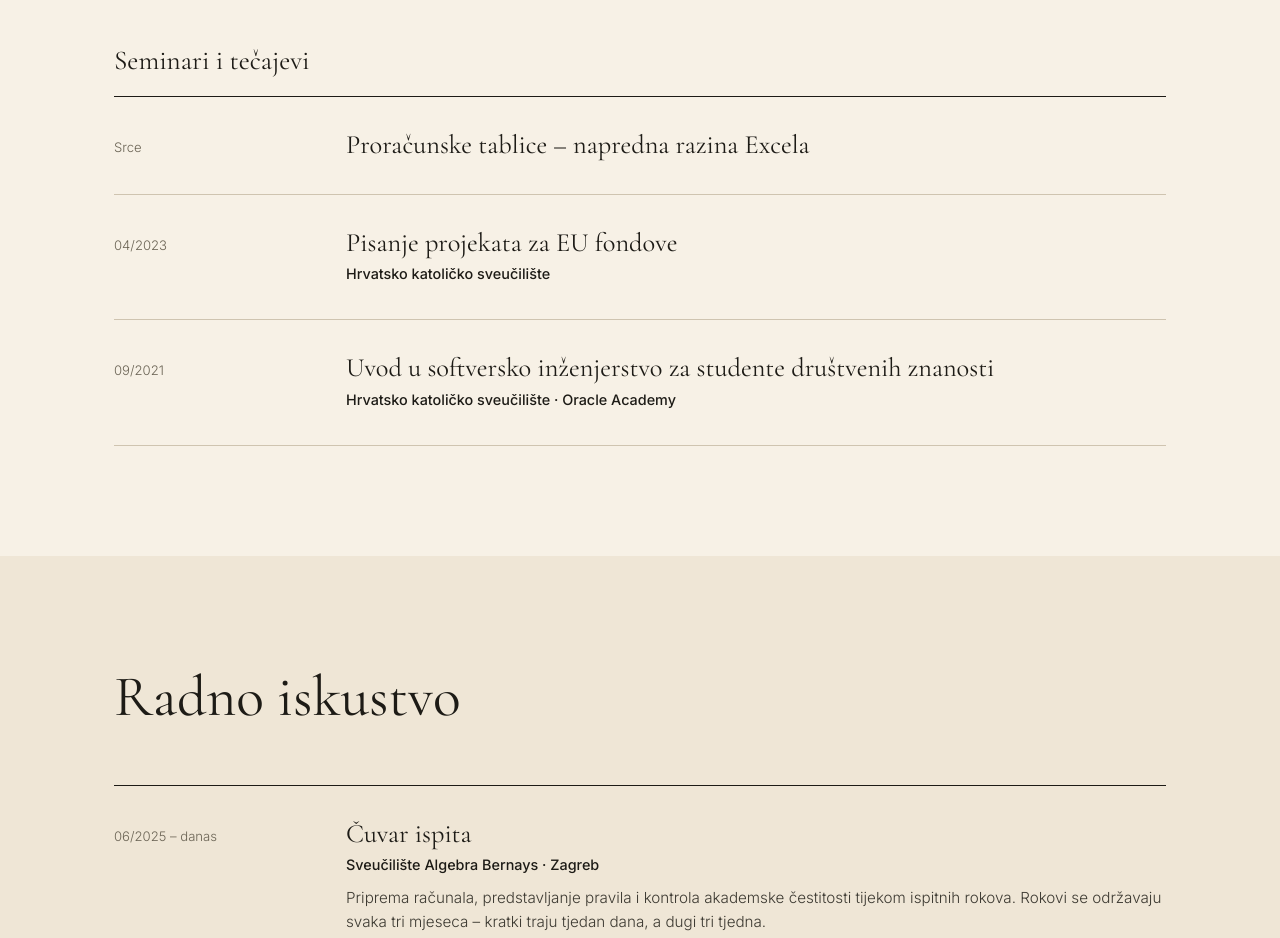
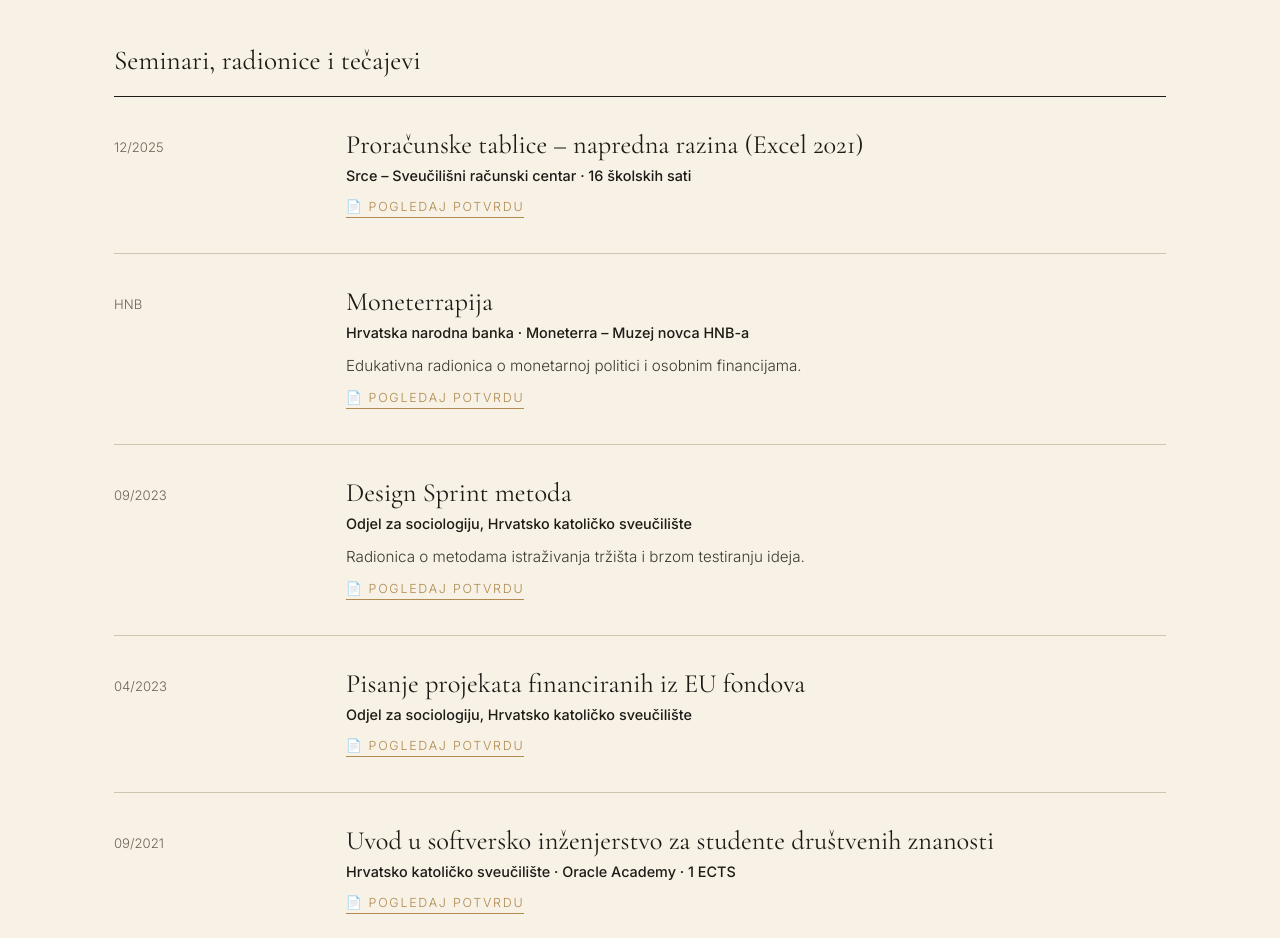
Before and after one commit to treppoantonio/-ivotopis, a plain HTML site: page index.html in a window 1280 px wide. Shown: the part 1800-2738 px from the top of the page. Drawn offline with nearby package versions, Linux system fonts and the light colour scheme.

Commit message:
Dodaj potvrde i certifikate (osobni podaci zacrnjeni), nove radionice
Co-Authored-By: Claude Opus 5.5 <noreply@anthropic.com>
Claude-Session: https://claude.ai/code/session_01VbVStPSikNFmzCztLTbRuz

```diff
--- a/index.html
+++ b/index.html
@@ -87,6 +87,9 @@
   .item p{margin-top:10px}
   .item ul{margin:10px 0 0 18px}
   .item a.more{display:inline-block;margin-top:10px;font-size:.78rem;letter-spacing:.14em;text-transform:uppercase;color:var(--accent);text-decoration:none;border-bottom:1px solid currentColor}
+  .item a.doc{margin-left:0;margin-right:18px}
+  .item a.doc::before{content:"📄 ";}
+  .award a.doc{display:inline-block;margin-top:16px;font-size:.74rem;letter-spacing:.14em;text-transform:uppercase;color:var(--accent);text-decoration:none;border-bottom:1px solid currentColor}
   @media (max-width:700px){.item{grid-template-columns:1fr;gap:6px}}
 
   /* Edu highlight cards (Canva-style 3 columns) */
@@ -213,24 +216,48 @@
         <p>Srednja škola Ivan Švear, Ivanić Grad</p>
       </div>
     </div>
-    <h3 class="reveal" style="font-size:1.7rem;margin:70px 0 20px">Seminari i tečajevi</h3>
+    <h3 class="reveal" style="font-size:1.7rem;margin:70px 0 20px">Seminari, radionice i tečajevi</h3>
     <div class="timeline">
       <div class="item reveal">
-        <div class="date">Srce</div>
-        <div><h3>Proračunske tablice – napredna razina Excela</h3></div>
+        <div class="date">12/2025</div>
+        <div>
+          <h3>Proračunske tablice – napredna razina (Excel 2021)</h3>
+          <div class="org">Srce – Sveučilišni računski centar · 16 školskih sati</div>
+          <a class="more doc" href="certifikati/excel-napredno-srce.pdf" target="_blank" rel="noopener">Pogledaj potvrdu</a>
+        </div>
+      </div>
+      <div class="item reveal">
+        <div class="date">HNB</div>
+        <div>
+          <h3>Moneterrapija</h3>
+          <div class="org">Hrvatska narodna banka · Moneterra – Muzej novca HNB-a</div>
+          <p>Edukativna radionica o monetarnoj politici i osobnim financijama.</p>
+          <a class="more doc" href="certifikati/moneterrapija.jpg" target="_blank" rel="noopener">Pogledaj potvrdu</a>
+        </div>
+      </div>
+      <div class="item reveal">
+        <div class="date">09/2023</div>
+        <div>
+          <h3>Design Sprint metoda</h3>
+          <div class="org">Odjel za sociologiju, Hrvatsko katoličko sveučilište</div>
+          <p>Radionica o metodama istraživanja tržišta i brzom testiranju ideja.</p>
+          <a class="more doc" href="certifikati/design-sprint.jpg" target="_blank" rel="noopener">Pogledaj potvrdu</a>
+        </div>
       </div>
       <div class="item reveal">
         <div class="date">04/2023</div>
         <div>
-          <h3>Pisanje projekata za EU fondove</h3>
-          <div class="org">Hrvatsko katoličko sveučilište</div>
+          <h3>Pisanje projekata financiranih iz EU fondova</h3>
+          <div class="org">Odjel za sociologiju, Hrvatsko katoličko sveučilište</div>
+          <a class="more doc" href="certifikati/eu-fondovi.jpg" target="_blank" rel="noopener">Pogledaj potvrdu</a>
         </div>
       </div>
       <div class="item reveal">
         <div class="date">09/2021</div>
         <div>
           <h3>Uvod u softversko inženjerstvo za studente društvenih znanosti</h3>
-          <div class="org">Hrvatsko katoličko sveučilište · Oracle Academy</div>
+          <div class="org">Hrvatsko katoličko sveučilište · Oracle Academy · 1 ECTS</div>
+          <a class="more doc" href="certifikati/ects-softversko-inzenjerstvo.pdf" target="_blank" rel="noopener">Pogledaj potvrdu</a>
         </div>
       </div>
     </div>
@@ -331,17 +358,19 @@
         <div>
           <h3>Erasmus+ BlendEd – FLIP / Erste Bank</h3>
           <div class="org">UMAIA (Portugal) i Sveučilište u Trieru (Njemačka)</div>
-          <p>Izrada interaktivne društvene igre koja obitelji uči osnovama kućnog budžetiranja. Moje uloge: analiza tržišta (obitelji u Austriji), osmišljavanje pravila i dizajna igre te marketing. Uključeno i predavanje o SCRUM metodologiji.</p>
+          <p>Izrada interaktivne društvene igre koja obitelji uči osnovama kućnog budžetiranja. Moje uloge: analiza tržišta (obitelji u Austriji), osmišljavanje pravila i dizajna igre te marketing. Uključeno i predavanje o SCRUM metodologiji. Nastava uživo u Portu (veljača 2025.) i Trieru (srpanj 2025.) · 8 ECTS.</p>
           <a class="more" href="https://www.unicath.hr/novosti/studenti-sociologije-pod-vodstvom-izv-prof-dr-sc-petre-palic-na-zavrsnoj-fazi-medunarodnog-programa-blended2025" target="_blank" rel="noopener">Više o projektu</a>
+          <a class="more doc" href="certifikati/ects-erasmus-blended.pdf" target="_blank" rel="noopener">Pogledaj potvrdu</a>
         </div>
       </div>
       <div class="item reveal">
-        <div class="date">05/2025</div>
+        <div class="date">03/2025 – 05/2025</div>
         <div>
           <h3>Erasmus+ BIP: Buduća politika u međunarodnom kontekstu</h3>
           <div class="org">Odjel za međunarodne i političke studije, Sveučilište u Łódźu</div>
-          <p>Predavanja o multikulturalizmu, međunarodnim odnosima i politikama SAD-a, Kine, Rusije i Europe, uz debate i igranje uloga političkih aktera.</p>
+          <p>Predavanja o multikulturalizmu, međunarodnim odnosima i politikama SAD-a, Kine, Rusije i Europe, uz debate i igranje uloga političkih aktera. Virtualni dio u ožujku, nastava uživo u Łódźu u svibnju 2025. · 3 ECTS, ocjena odličan (5).</p>
           <a class="more" href="https://www.unicath.hr/novosti/studenti-sociologije-na-erasmus-bip-programu-sveucilista-u-lodzu" target="_blank" rel="noopener">Više o projektu</a>
+          <a class="more doc" href="certifikati/ects-erasmus-bip-lodz.pdf" target="_blank" rel="noopener">Pogledaj potvrdu</a>
         </div>
       </div>
       <div class="item reveal">
@@ -357,7 +386,8 @@
         <div>
           <h3>Pouke iz prošlosti: sukobi, oporavak i otpornost</h3>
           <div class="org">Hrvatsko katoličko sveučilište · za Nanovic Institute for European Studies</div>
-          <p>Prikupljanje podataka, kritički pregled literature i pisanje recenzija na engleskom jeziku. Priprema, provođenje i transkripcija intervjua s osobama koje su doživjele Domovinski rat i prijelaz u civilni život.</p>
+          <p>Prikupljanje podataka, kritički pregled literature i pisanje recenzija na engleskom jeziku. Priprema, provođenje i transkripcija intervjua s osobama koje su doživjele Domovinski rat i prijelaz u civilni život. Projekt je financirao Nanovic Institut Sveučilišta Notre Dame (SAD).</p>
+          <a class="more doc" href="certifikati/potvrda-istrazivanje-nanovic.pdf" target="_blank" rel="noopener">Pogledaj potvrdu</a>
         </div>
       </div>
       <div class="item reveal">
@@ -365,7 +395,8 @@
         <div>
           <h3>Sreća nije u stvarima</h3>
           <div class="org">Hrvatsko katoličko sveučilište</div>
-          <p>Priprema i analiza podataka anketnog istraživanja o ulozi medija, roditelja i vršnjaka u oblikovanju materijalizma kod djece.</p>
+          <p>Priprema i analiza podataka anketnog istraživanja o ulozi medija, roditelja i vršnjaka u oblikovanju materijalizma kod djece. · 2 ECTS</p>
+          <a class="more doc" href="certifikati/ects-sreca-nije-u-stvarima.pdf" target="_blank" rel="noopener">Pogledaj potvrdu</a>
         </div>
       </div>
     </div>
@@ -377,17 +408,19 @@
     <h2 class="reveal">Volontiranje &amp;<br>studentske uloge</h2>
     <div class="timeline">
       <div class="item reveal">
-        <div class="date">09/2025 – danas</div>
+        <div class="date">10/2025 – danas</div>
         <div>
           <h3>Član Senata HKS-a</h3>
-          <p>Zastupanje interesa studenata, prijedlozi izmjena proračuna i nastavnih programa, pomoć u organizaciji događaja.</p>
+          <p>Predstavnik studenata diplomskih studija. Zastupanje interesa studenata, prijedlozi izmjena proračuna i nastavnih programa, pomoć u organizaciji događaja.</p>
+          <a class="more doc" href="certifikati/senat-hks.pdf" target="_blank" rel="noopener">Pogledaj potvrdu</a>
         </div>
       </div>
       <div class="item reveal">
         <div class="date">09/2025 – danas</div>
         <div>
           <h3>Član Vijeća Odjela za sociologiju</h3>
-          <p>Zastupanje studenata sociologije i pomoć u provođenju odjelnih projekata.</p>
+          <p>Izabrani studentski predstavnik za ak. god. 2025./2026. i 2026./2027. Zastupanje studenata sociologije i pomoć u provođenju odjelnih projekata.</p>
+          <a class="more doc" href="certifikati/vijece-odjela-za-sociologiju.pdf" target="_blank" rel="noopener">Pogledaj potvrdu</a>
         </div>
       </div>
       <div class="item reveal">
@@ -398,9 +431,11 @@
         </div>
       </div>
       <div class="item reveal">
-        <div class="date">10/2023 – 10/2026</div>
+        <div class="date">10/2024 – 10/2026</div>
         <div>
-          <h3>Član Disciplinskog odbora HKS-a</h3>
+          <h3>Član Stegovnog povjerenstva HKS-a</h3>
+          <p>Predstavnik studenata. Razmatranje prijavljenih prekršaja i odlučivanje o stegovnim mjerama.</p>
+          <a class="more doc" href="certifikati/stegovno-povjerenstvo.pdf" target="_blank" rel="noopener">Pogledaj potvrdu</a>
         </div>
       </div>
       <div class="item reveal">
@@ -421,7 +456,8 @@
       <div class="award">
         <div class="star">✦</div>
         <h3>Rektorova nagrada</h3>
-        <p>za izvrsnost na prijediplomskoj razini · lipanj 2025.</p>
+        <p>za izvrsnost tijekom prijediplomskog studija u ak. god. 2023./2024. · svibanj 2025.</p>
+        <a class="doc" href="certifikati/rektorova-nagrada.pdf" target="_blank" rel="noopener">Pogledaj odluku</a>
       </div>
       <div class="award">
         <div class="star">✦</div>
```
Also changed, not shown: certifikati/design-sprint.jpg (added), certifikati/eu-fondovi.jpg (added), certifikati/moneterrapija.jpg (added), 10 other files.
